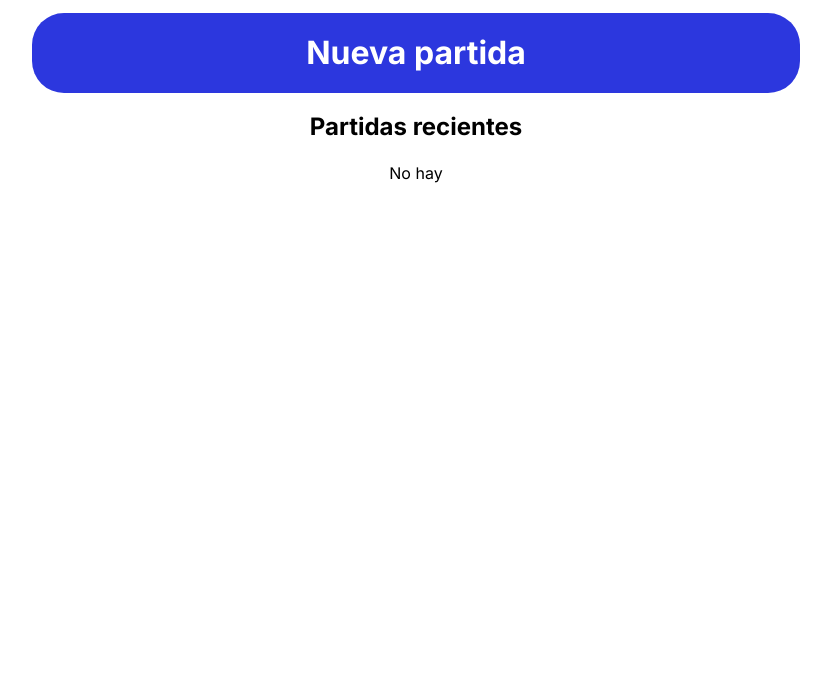
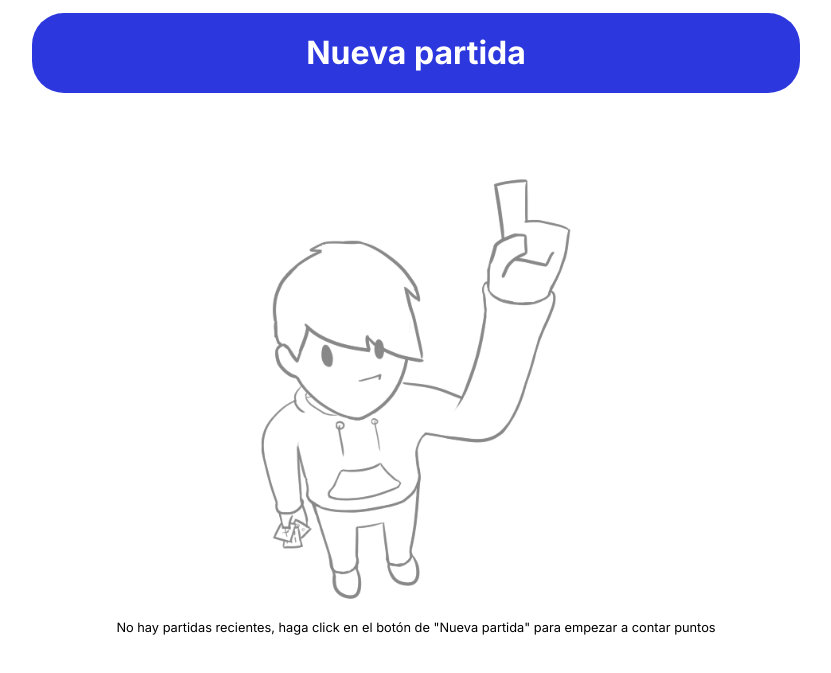
Before and after one commit to santiagocezar/banquero, an Astro site: page / in a window 1280 px wide. Shown: the part 99-772 px from the top of the page, without its empty margins (224-1055 px from the left). Built offline with nearby package versions, Linux system fonts and the light colour scheme; Astro itself is replaced by a stand-in of ours.

Commit message:
added a dude

```diff
--- a/src/components/Recents.tsx
+++ b/src/components/Recents.tsx
@@ -1,6 +1,6 @@
 import "./recents.less"
 
-import { For, createSignal } from "solid-js";
+import { For, Show, createSignal } from "solid-js";
 import { Recent, deleteRecent, getRecents } from "../lib/bxx";
 import { TrucoGame, truco } from "../components/Truco";
 
@@ -29,7 +29,10 @@ function RecentGame(props: RecentGameProps) {
             location.href = "/game/?id=" + id
         }
 
-        if (!data.teams) return null
+        if (!data.teams) {
+            props.onDelete(props.recent.id)
+            return null
+        }
 
         return <div class="recent">
             <a href={"/game/?id=" + props.recent.id} class={"border pal-" + data.teams.nosotros.color}>
@@ -63,9 +66,20 @@ export function Recents() {
         setRecents(deleteRecent(id))
     }
 
+    console.log({ recents: recents() })
+
     return (
-        <For each={recents()} fallback={<p class="nope">No hay</p>}>
-            {recent => <RecentGame onDelete={onDelete} recent={recent} />}
-        </For>
+        <div class="recents">
+            <Show when={recents().length} fallback={<div class="nope">
+                <img src="/dude.webp" alt="an sketch of a dude in a hoodie pointing up" />
+                <small>No hay partidas recientes, haga click en el botón de "Nueva partida" para empezar a contar puntos</small>
+
+            </div>}>
+                <h2>Partidas recientes</h2>
+                <For each={recents()}>
+                    {recent => <RecentGame onDelete={onDelete} recent={recent} />}
+                </For>
+            </Show>
+        </div>
     )
 }
--- a/src/components/recents.less
+++ b/src/components/recents.less
@@ -1,5 +1,32 @@
 .nope {
+    flex-direction: column;
+    justify-content: center;
+    gap: 1rem;
+    display: flex;
+    align-items: center;
+
+    img {
+        max-width: 20rem;
+        width: 70%;
+    }
+
+    align-self: center;
+    flex-grow: 1;
     text-align: center;
+}
+
+.recents {
+    flex-grow: 1;
+    display: flex;
+    flex-direction: column;
+    padding: 1rem;
+    gap: 1rem;
+
+    h2 {
+        text-align: center;
+        font-weight: bold;
+        font-size: 1.5rem;
+    }
 }
 
 .recent {
@@ -10,7 +37,7 @@
     padding: 1rem;
     border-radius: 2rem;
     overflow: hidden;
-    flex-shrink:0;
+    flex-shrink: 0;
 
 
     .top {
--- a/src/pages/index.astro
+++ b/src/pages/index.astro
@@ -11,16 +11,14 @@ import Base from "../layouts/Base.astro";
     <img class="Score" src="/logo.svg" alt="Score" />truco
   </h1>
   <a class="new" href="/game">Nueva partida</a>
-  <h2>Partidas recientes</h2>
-  <div class="recents">
-    <Recents client:only />
-  </div>
+  <Recents client:only />
 </Base>
 
 <style lang="less">
   body {
     margin: 0 auto;
     max-width: 50rem;
+    overflow: auto;
   }
   h1 {
     display: flex;
@@ -36,11 +34,6 @@ import Base from "../layouts/Base.astro";
       height: 2rem;
     }
   }
-  h2 {
-    text-align: center;
-    font-weight: bold;
-    font-size: 1.5rem;
-  }
   .new {
     background-color: var(--blue);
     color: white;
@@ -53,12 +46,4 @@ import Base from "../layouts/Base.astro";
     display: block;
     flex-shrink: 0;
   }
-  .recents {
-    flex-grow: 1;
-    display: flex;
-    flex-direction: column;
-    padding: 1rem;
-    gap: 1rem;
-    overflow: auto;
-  }
 </style>
```
Also changed, not shown: public/dude.webp (added).
